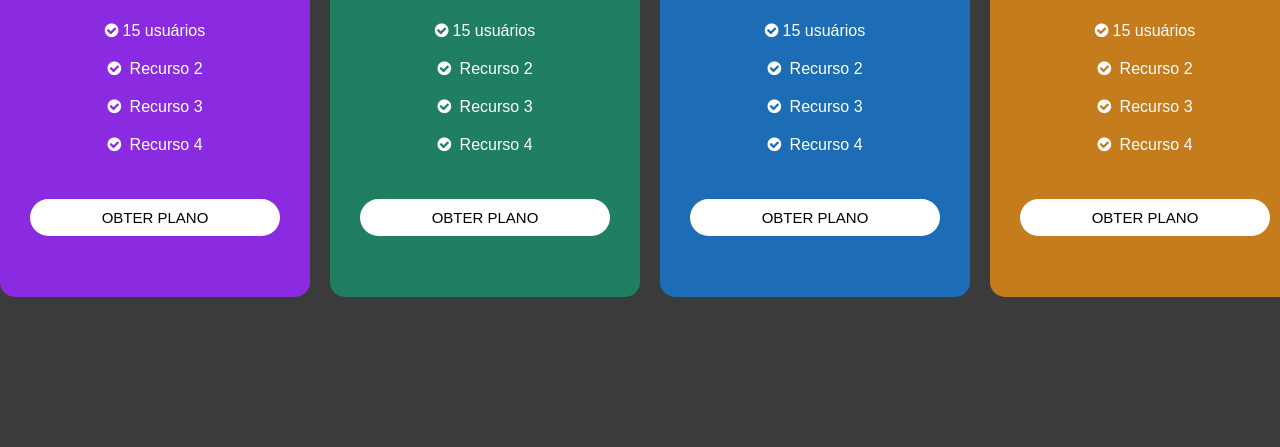
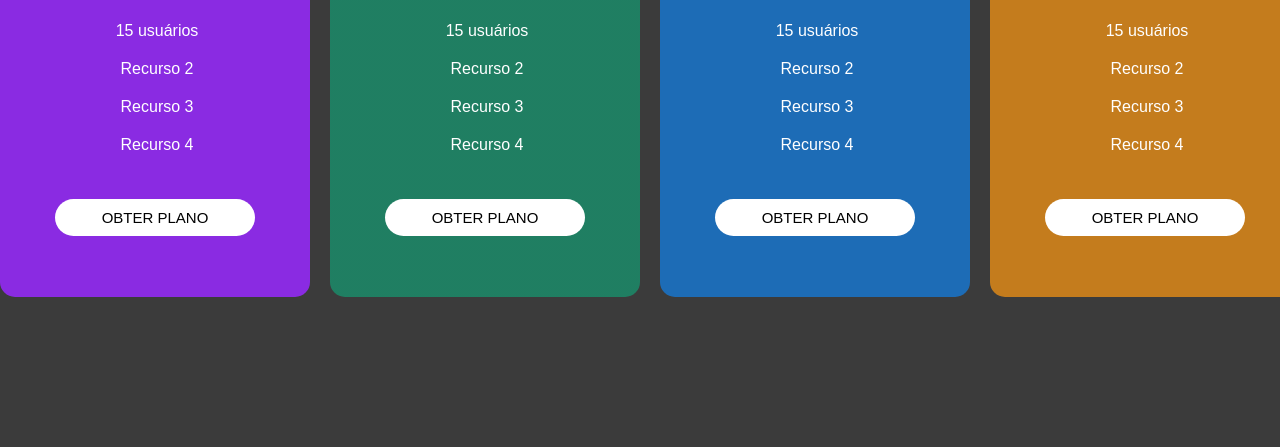
Before and after one commit to Luanbepi01/paginaweb, a plain HTML site: page Trabalho_PaginaDePrecos/index.html in a window 1280 px wide. Shown: the part 454-901 px from the top of the page. Drawn offline with Linux system fonts and the light colour scheme.

Commit message:
removendo bullet
tirando bullet

```diff
--- a/Trabalho_PaginaDePrecos/index.html
+++ b/Trabalho_PaginaDePrecos/index.html
@@ -23,10 +23,10 @@
             </div>
             <div class="card-content">
                 <ul>
-                    <li><i class="fa fa-check-circle"></i>15 usuários</li>
-                    <li><i class="fa fa-check-circle"></i> Recurso 2</li>
-                    <li><i class="fa fa-check-circle"></i> Recurso 3</li>
-                    <li><i class="fa fa-check-circle"></i> Recurso 4</li>
+                    <li><i></i>15 usuários</li>
+                    <li><i></i> Recurso 2</li>
+                    <li><i></i> Recurso 3</li>
+                    <li><i></i> Recurso 4</li>
                 </ul>
                 <button><a href="#">OBTER PLANO</a></button>
             </div>
@@ -39,10 +39,10 @@
             </div>
             <div class="card-content">
                 <ul>
-                    <li><i class="fa fa-check-circle"></i>15 usuários</li>
-                    <li><i class="fa fa-check-circle"></i> Recurso 2</li>
-                    <li><i class="fa fa-check-circle"></i> Recurso 3</li>
-                    <li><i class="fa fa-check-circle"></i> Recurso 4</li>
+                    <li><i></i>15 usuários</li>
+                    <li><i></i> Recurso 2</li>
+                    <li><i></i> Recurso 3</li>
+                    <li><i></i> Recurso 4</li>
                 </ul>
                 <button><a href="#">OBTER PLANO</a></button>
             </div>
@@ -55,10 +55,10 @@
             </div>
             <div class="card-content">
                 <ul>
-                    <li><i class="fa fa-check-circle"></i>15 usuários</li>
-                    <li><i class="fa fa-check-circle"></i> Recurso 2</li>
-                    <li><i class="fa fa-check-circle"></i> Recurso 3</li>
-                    <li><i class="fa fa-check-circle"></i> Recurso 4</li>
+                    <li><i></i>15 usuários</li>
+                    <li><i></i> Recurso 2</li>
+                    <li><i></i> Recurso 3</li>
+                    <li><i></i> Recurso 4</li>
                 </ul>
                 <button><a href="#">OBTER PLANO</a></button>
             </div>
@@ -71,10 +71,10 @@
             </div>
             <div class="card-content">
                 <ul>
-                    <li><i class="fa fa-check-circle"></i>15 usuários</li>
-                    <li><i class="fa fa-check-circle"></i> Recurso 2</li>
-                    <li><i class="fa fa-check-circle"></i> Recurso 3</li>
-                    <li><i class="fa fa-check-circle"></i> Recurso 4</li>
+                    <li><i ></i>15 usuários</li>
+                    <li><i></i> Recurso 2</li>
+                    <li><i></i> Recurso 3</li>
+                    <li><i></i> Recurso 4</li>
                 </ul>
                 <button><a href="#">OBTER PLANO</a></button>
             </div>
--- a/Trabalho_PaginaDePrecos/style.css
+++ b/Trabalho_PaginaDePrecos/style.css
@@ -108,7 +108,7 @@ body{
 
 .container .card .card-title p span{
     display: block;
-    font-size: 45px;
+    font-size: 40px;
     padding: 0 5px;
     margin-top: 0;
     padding-top: 0;
@@ -131,7 +131,7 @@ body{
 }
 
 .container .card .card-content button{
-    width: 250px;
+    width: 200px;
     padding: 10px 20px;
     background: white;
     border-radius: 20px;
```
